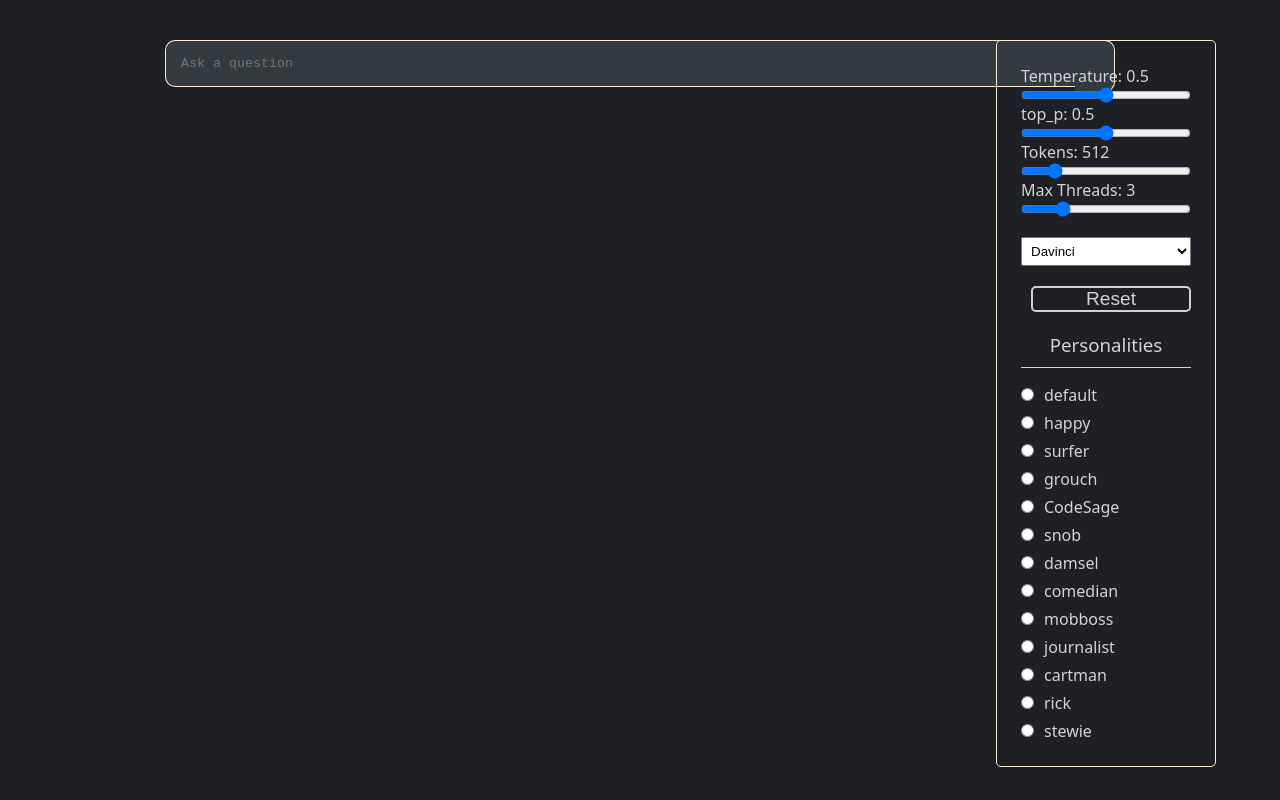
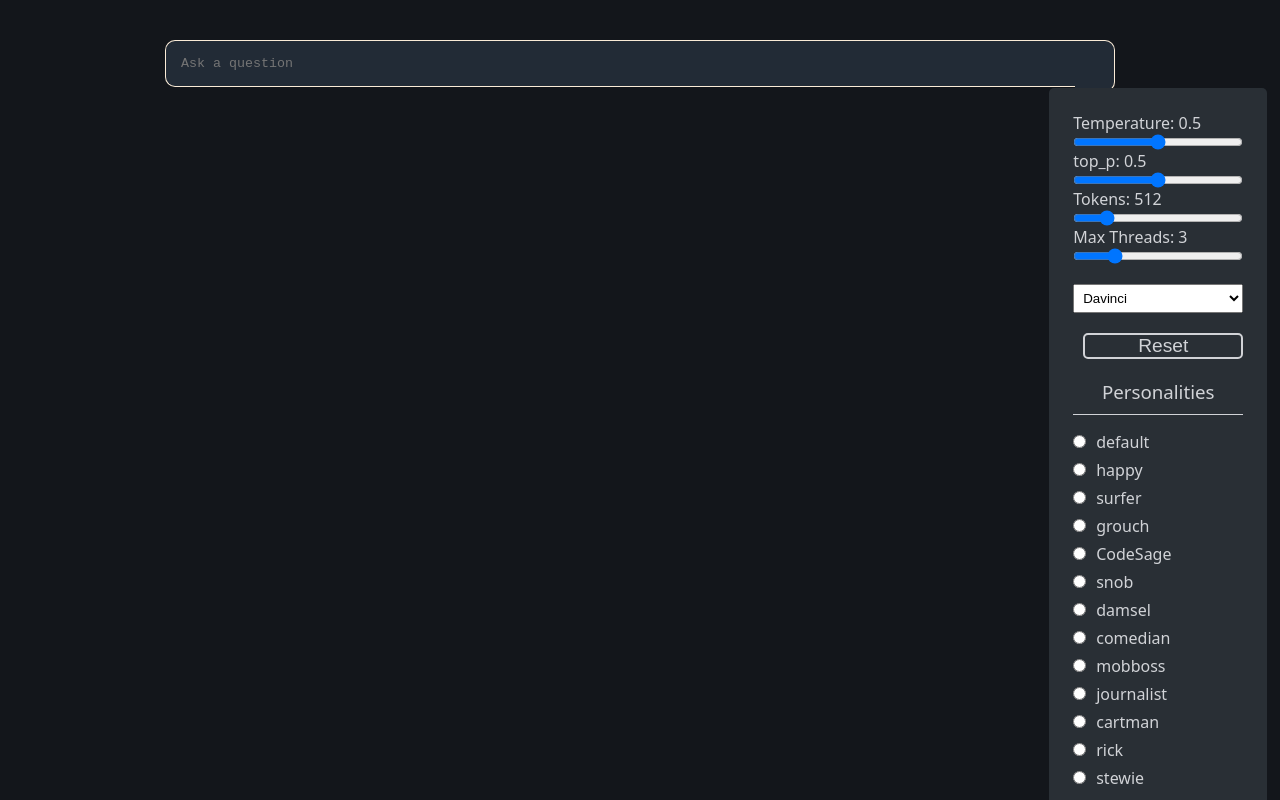
Before and after one commit to jas3333/GPT-Helper, a React (Create React App) app in the folder client/: page / in a window 1280 px wide. Built offline with nearby package versions, Linux system fonts and the light colour scheme.

Commit message:
Changed page styling a bit, updated README

```diff
--- a/client/src/components/Completion.js
+++ b/client/src/components/Completion.js
@@ -1,9 +1,9 @@
 import ReactMarkdown from 'react-markdown';
 import { Prism as SyntaxHighlighter } from 'react-syntax-highlighter';
-import { dracula } from 'react-syntax-highlighter/dist/esm/styles/prism';
+import { coldarkDark } from 'react-syntax-highlighter/dist/esm/styles/prism';
 const Completion = ({ botResponse, promptQuestion, totalTokens }) => {
     return (
-        <div className='container-col bg-mid pad-lg mg-top-md mg-bot-md radius-md shadow '>
+        <div className='container-col bg-mid pad-lg mg-top-md mg-bot-md radius-sm shadow '>
             <div className='container space'>
                 <h3>You: {promptQuestion}</h3>
                 <h4 title='Total token cost'>{totalTokens}</h4>
@@ -18,7 +18,7 @@ const Completion = ({ botResponse, promptQuestion, totalTokens }) => {
                         return !inline && match ? (
                             <SyntaxHighlighter
                                 children={String(children).replace(/\n$/, '')}
-                                style={dracula}
+                                style={coldarkDark}
                                 language={match[1]}
                                 PreTag='div'
                                 {...props}
--- a/client/src/components/Prompt.js
+++ b/client/src/components/Prompt.js
@@ -26,7 +26,7 @@ const Prompt = ({ question, setQuestion, onSubmit, loading }) => {
                         value={question}
                         onChange={(event) => setQuestion(event.target.value)}
                         cols='50'
-                        className='input-text '
+                        className='input-text bg-mid '
                         onKeyDown={handleSubmit}
                         autoFocus={true}
                         placeholder='Ask a question'
--- a/client/src/index.css
+++ b/client/src/index.css
@@ -12,7 +12,8 @@
     --dark-red: #330a11;
 
     --bg-main: #292b31;
-    --background-dark: #1f2025;
+    /* --background-dark: #1f2025; */
+    --background-dark: #13161b;
     --fc-light: #d1d3d7;
     --fc-fade: #767b87;
     --color-blend: #676c7a;
@@ -38,13 +39,13 @@ h3,
 h4 {
     font-weight: 400;
 }
-ul {
-    list-style: none;
-    display: flex;
-}
 
 li {
     max-width: 900px;
+}
+ul {
+    padding: 10px;
+    margin-left: 10px;
 }
 
 ol {
@@ -95,11 +96,14 @@ p {
 /* │           Input            │ */
 /* ╰────────────────────────────╯ */
 
+textarea {
+    border: none;
+}
+
 .input-text {
     color: antiquewhite;
+    width: 910px;
     padding: 15px;
-    width: 910px;
-    border: none;
     border-top-left-radius: 10px;
     border-bottom-left-radius: 10px;
     border-left: solid 1px antiquewhite;
@@ -108,7 +112,6 @@ p {
     background-color: #333b40;
     resize: none;
 }
-
 .input-text-lg {
     color: antiquewhite;
     font-size: 1.2rem;
@@ -117,6 +120,10 @@ p {
     border-top-left-radius: 10px;
     border-bottom-left-radius: 10px;
     border: none;
+}
+.input-text-modal {
+    padding: 5px;
+    border-radius: 5px;
 }
 .input-text-lg:focus {
     outline-style: none;
@@ -159,10 +166,10 @@ a:hover {
 /* ╭────────────────────────────╮ */
 /* │           Images           │ */
 /* ╰────────────────────────────╯ */
-.img {
+img {
     object-fit: cover;
-    width: 450px;
-    height: 450px;
+    width: 250px;
+    height: 150px;
 }
 
 /* .bg-img { */
@@ -250,17 +257,42 @@ a:hover {
     display: flex;
     flex-direction: column;
 }
+
+.card {
+    display: flex;
+    flex-direction: column;
+    transition: var(--transition);
+}
+.card:hover {
+    transform: scale(1.03);
+}
+
 .container-md {
     width: 400px;
 }
 
 .settings {
-    border: solid 1px antiquewhite;
+    background-color: #292f35;
     border-radius: 5px;
     padding: 1.5rem;
     position: fixed;
-    top: 5%;
-    right: 5%;
+    top: 11%;
+    right: 1%;
+    transition: ease all 0.5s;
+}
+.hide {
+    transform: translateY(-200%);
+}
+
+.modal {
+    width: 300px;
+    position: absolute;
+    display: flex;
+    flex-direction: column;
+    top: 50%;
+    left: 50%;
+    transform: translate(-50%, -50%);
+    background-color: #34373e;
 }
 
 /* ╭────────────────────────────╮ */
@@ -323,8 +355,8 @@ a:hover {
 .underline-mid {
     margin: 0 auto;
     width: 50%;
-    height: 2px;
-    background-color: var(--color-blend);
+    height: 1px;
+    background-color: antiquewhite;
     margin-bottom: 10px;
 }
 
@@ -333,10 +365,6 @@ a:hover {
     width: 100%;
     height: 1px;
     background-color: var(--fc-light);
-}
-
-.hide {
-    display: none;
 }
 
 /* blockquote { */
@@ -487,7 +515,7 @@ a:hover {
 /* ╰────────────────────────────╯ */
 
 .size-sm {
-    width: 300px;
+    width: 250px;
 }
 .size-md {
     width: 750px;
@@ -516,6 +544,10 @@ a:hover {
 .tall {
     height: 75vh;
 }
+.short {
+    height: 300px;
+    overflow: scroll;
+}
 
 /* ╭────────────────────────────╮ */
 /* │           Colors           │ */
@@ -527,11 +559,14 @@ a:hover {
     background-color: red;
 }
 .bg-mid {
-    background-color: #333b40;
+    background-color: #222b36;
 }
 
 .bg-blend {
     background-color: var(--color-blend);
+}
+.bg-dark {
+    background-color: #111418;
 }
 
 /* ╭────────────────────────────╮ */
@@ -574,11 +609,12 @@ a:hover {
 /* │        Testing Zone        │ */
 /* ╰────────────────────────────╯ */
 
+/* Created By This Chat Bot ! */
 .spinner {
     width: 35px;
     height: 35px;
     background-color: #667581;
-    margin: auto 0px 5px 0px;
+    margin: auto 0px 8px 0px;
     border-radius: 100%;
     -webkit-animation: sk-scaleout 1s infinite ease-in-out;
     animation: sk-scaleout 1s infinite ease-in-out;
@@ -592,7 +628,7 @@ a:hover {
     border-right: solid 1px antiquewhite;
     border-bottom: solid 1px antiquewhite;
     border-top-right-radius: 10px;
-    background-color: #333b40;
+    background-color: #222b36;
 }
 .size-form-special {
     width: 910px;
```
Also changed, not shown: 1 other file (tests, documents, lock files or other folders).
